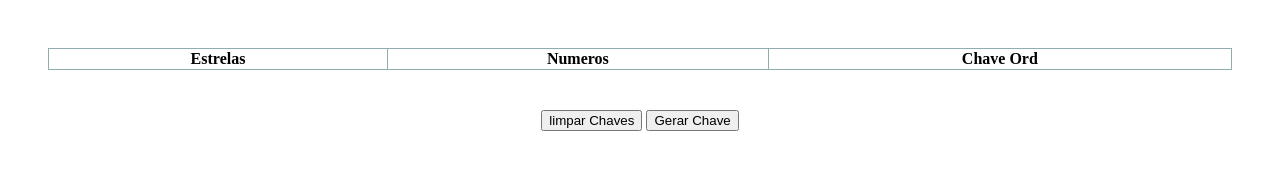
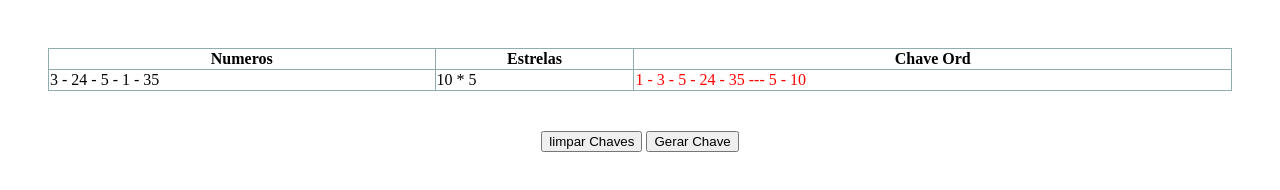
Before and after one commit to jvPalma/ersc-22-23-pw, a plain HTML site: page javascript1/index.html in a window 1280 px wide. Both pictures are taken after a click on the button "Gerar Chave". Drawn offline with Linux system fonts and the light colour scheme.

Commit message:
update euromilhoes exercise

```diff
--- a/javascript1/index.html
+++ b/javascript1/index.html
@@ -12,8 +12,8 @@
       <table id="myTable" class="aula">
         <thead>
           <tr>
+            <th>Numeros</th>
             <th>Estrelas</th>
-            <th>Numeros</th>
             <th>Chave Ord</th>
           </tr>
         </thead>
--- a/javascript1/main.js
+++ b/javascript1/main.js
@@ -15,6 +15,45 @@ const extrairNumerosAleatorios = (tamanho, min, max) => {
   return numerosGerados;
 };
 
+const ordenaNumeros = (numeros) => {
+  // res : -1 a  < b -> o A passa para o proximo index
+  // res :  1 a  > b -> o B passa para o index anterior
+  // res :  0 a == b - ficam como está
+  return numeros.sort((a, b) => a - b);
+};
+
+const addToTable = (chave) => {
+  const tableBody = tabela.tBodies[0];
+  // criar um novo elemento, que é a linha para a tabela
+  const novaLinha = document.createElement("tr");
+  const novaColuna1 = document.createElement("td");
+  const novaColuna2 = document.createElement("td");
+  const novaColuna3 = document.createElement("td");
+
+  // add columns content
+  const coluna1Content = document.createTextNode(chave.numeros.join(" - "));
+  novaColuna1.appendChild(coluna1Content);
+
+  novaColuna2.innerText = chave.estrelas.join(" * ");
+
+  const numerosOrdenados = ordenaNumeros(chave.numeros);
+  const estrelasOrdenados = ordenaNumeros(chave.estrelas);
+
+  novaColuna3.innerHTML =
+    "<span style='color: red'>" +
+    numerosOrdenados.join(" - ") +
+    " --- " +
+    estrelasOrdenados.join(" - ") +
+    "</span>";
+
+  // add colunas -> linha
+  novaLinha.appendChild(novaColuna1);
+  novaLinha.appendChild(novaColuna2);
+  novaLinha.appendChild(novaColuna3);
+
+  // add linha -> tbody
+  tableBody.appendChild(novaLinha);
+};
 const gerarChave = () => {
   const chave = {
     numeros: [], // [1, 2, 3, 4, 5]// tem de ter 5 numeros
@@ -22,5 +61,5 @@ const gerarChave = () => {
   };
   chave.numeros = extrairNumerosAleatorios(5, 1, 50);
   chave.estrelas = extrairNumerosAleatorios(2, 1, 12);
-  console.log(chave);
+  addToTable(chave);
 };
```
